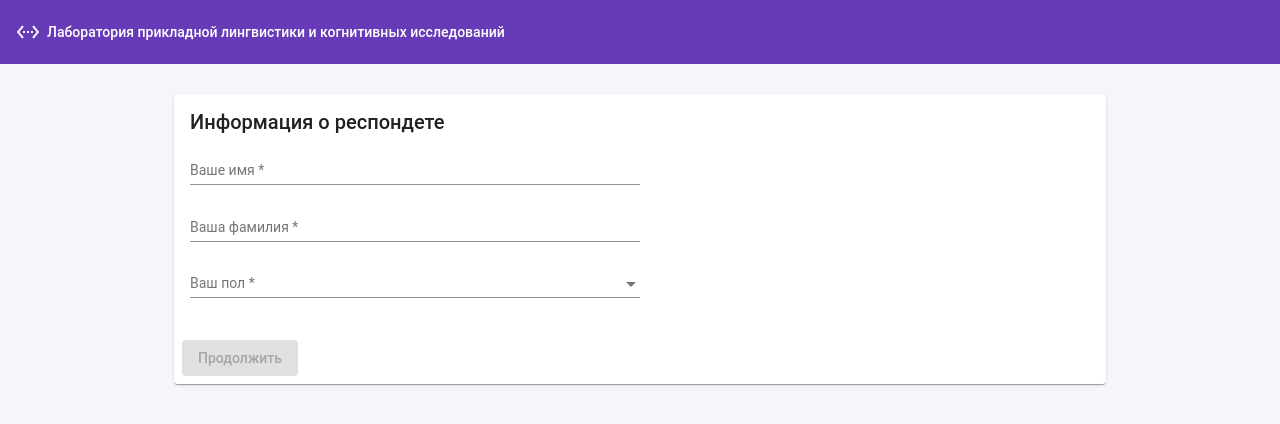
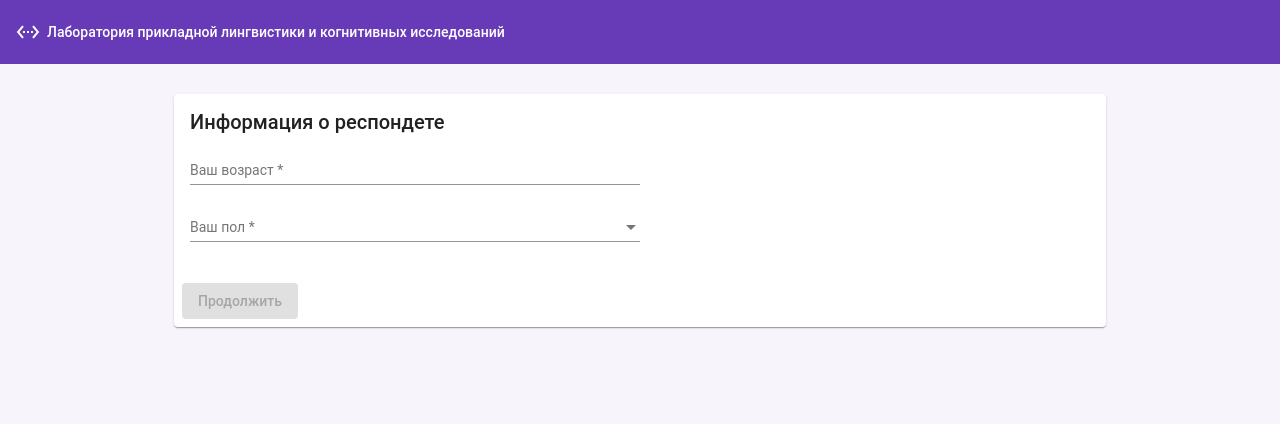
Before and after one commit to AlexDel/levheim-empathy-survey, an Angular app in the folder frontend/: page /user-data in a window 1280 px wide. Shown: the top 424 px of the page. Built offline with nearby package versions, Linux system fonts and the light colour scheme.

Commit message:
User profile changed.

```diff
--- a/frontend/src/app/user/user.html
+++ b/frontend/src/app/user/user.html
@@ -5,13 +5,10 @@
   <mat-card-content>
     <form class="col-layout" name="form" #f="ngForm" novalidate>
       <mat-form-field>
-        <input matInput [(ngModel)]="userInfo.name" required placeholder="Ваше имя" name="name">
+        <input matInput [(ngModel)]="userInfo.age" required placeholder="Ваш возраст" [type]="'number'" name="age">
       </mat-form-field>
       <mat-form-field>
-        <input matInput [(ngModel)]="userInfo.surname" required placeholder="Вашa фамилия" name="surname">
-      </mat-form-field>
-      <mat-form-field>
-        <mat-select [(ngModel)]="userInfo.sex" required placeholder="Ваш пол"  name="sex">
+        <mat-select [(ngModel)]="userInfo.sex" required placeholder="Ваш пол" name="sex">
           <mat-option [value]="'male'">
             Мужской
           </mat-option>
```
